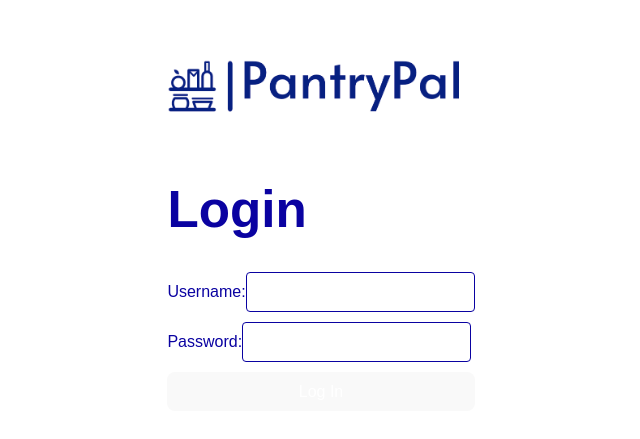
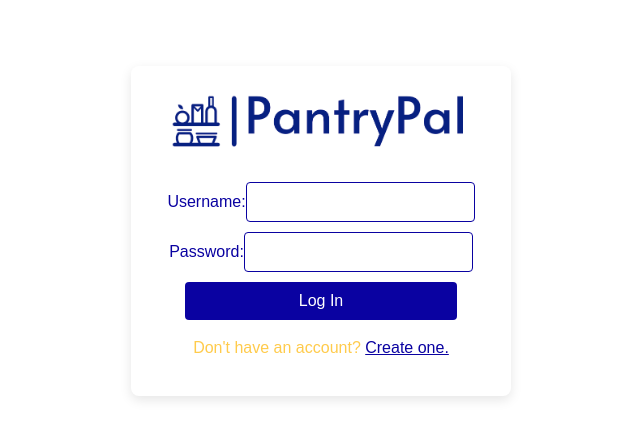
Before and after one commit to bluewolf44/PantryPal, a React (Vite) app in the folder frontend/: page / in a window 1280 px wide. Shown: the part 169-608 px from the top of the page, without its empty margins (319-959 px from the left). Built offline with nearby package versions, Linux system fonts and the light colour scheme; no server answers.

Commit message:
fixed up css for login and main page for layout

```diff
--- a/frontend/src/css/loginUI.css
+++ b/frontend/src/css/loginUI.css
@@ -1,8 +1,8 @@
 /* Basic Reset */
 body {
-    font-family: 'Gotham', Arial, sans-serif; /* Use a similar font if Gotham is unavailable */
-    background-color: #ffffff; /* White background for consistency */
-    color: #0a02a1; /* Dark blue text for general text */
+    font-family: 'Gotham', Arial, sans-serif;
+    background-color: #ffffff;
+    color: #0a02a1;
     display: flex;
     justify-content: center;
     align-items: center;
@@ -12,21 +12,12 @@ body {
 }
 
 .login-container {
-    background: #ffffff; /* White background */
+    background: #ffffff;
     padding: 20px;
     border-radius: 8px;
     box-shadow: 0 4px 12px rgba(0, 0, 0, 0.1);
     width: 340px;
-    text-align: center; /* Center the content */
-}
-
-.login-container p a {
-    color: #ff4b92; /* Adjust color to fit your site's theme */
-    text-decoration: none; /* Removes underline from links */
-}
-
-.login-container p a:hover {
-    text-decoration: underline; /* Adds underline on hover for better user interaction feedback */
+    text-align: center;
 }
 
 form {
@@ -36,35 +27,40 @@ form {
 
 label {
     margin-bottom: 5px;
-    color: #0a02a1; /* Dark blue for label text */
+    color: #0a02a1;
 }
 
-input[type="text"],
-input[type="password"] {
+input[type="text"], input[type="password"] {
     padding: 10px;
     margin-bottom: 10px;
-    border: 1px solid #0a02a1; /* Dark blue borders for input fields */
+    border: 1px solid #625af7;
     border-radius: 4px;
     font-size: 16px;
 }
 
-button {
-    background-color: #ff4b92; /* Bright pink from the prototype for button background */
+.login-container button {
+    background-color: #0a02a1; /* Change the initial color to your theme blue */
     color: white;
     border: none;
-    padding: 10px;
+    padding: 10px 20px; /* Adjust padding to reduce width */
     border-radius: 4px;
     cursor: pointer;
     font-size: 16px;
-    transition: background-color 0.3s;
+    transition: background-color 0.3s; /* Smooth transition for hover effect */
+    width: 80%; /* Example to make it shorter lengthwise */
+    margin: 0 auto; /* Center the button in the container */
 }
 
-button:hover {
-    background-color: #fe7676; /* Coral red for button hover effect */
+.login-container button:hover {
+    background-color: #ff4b92; /* Bright pink on hover */
 }
 
-p {
-    text-align: center;
-    margin-top: 20px;
-    color: #ffcb4c; /* Yellow for additional text, such as prompts or links */
+.create-account-link {
+    color: #0a02a1;
+    cursor: pointer;
+    text-decoration: underline;
 }
+
+.create-account-link:hover {
+    color: #ff4b92;
+}
--- a/frontend/src/css/pantrypage.css
+++ b/frontend/src/css/pantrypage.css
@@ -2,9 +2,15 @@
 body, html {
     margin: 0;
     padding: 0;
-    font-family: Arial, sans-serif;
+    font-family: 'Gotham', Arial, sans-serif;
     background-color: #f4f4f4;
     color: #0a02a1; /* Primary text color */
+    overflow-x: hidden; /* Prevents horizontal scrolling */
+}
+
+h2 {
+    text-align: center; /* Centers the text horizontally */
+    margin: 20px 0; /* Adds top and bottom margins for spacing */
 }
 
 /* Navigation Bar */
@@ -15,6 +21,11 @@ body, html {
     align-items: center;
     justify-content: space-between;
     box-shadow: 0 2px 5px rgba(0, 0, 0, 0.1);
+    position: fixed; /* Keeps navbar at the top */
+    width: 100%; /* Ensures it spans across the page */
+    top: 0;
+    left: 0;
+    z-index: 1000; /* Ensures navbar is above other content */
 }
 
 .menu-button {
@@ -34,6 +45,11 @@ body, html {
     width: auto;
 }
 
+/* Main Content Area */
+main {
+    padding-top: 60px; /* Adds space for the fixed navbar */
+}
+
 /* Pantry Grid Layout */
 .pantry-grid {
     display: grid;
@@ -50,7 +66,7 @@ body, html {
     border-radius: 4px;
     text-align: center;
     background-color: #f9f9f9;
-    transition: background-color 0.2s;
+    transition: all 0.2s ease;
 }
 
 .item img {
@@ -65,39 +81,44 @@ body, html {
 }
 
 .item-buttons {
-    display: flex;
+    display: none; /* Hide buttons by default */
     flex-direction: column;
     position: absolute;
     top: 50%;
     left: 50%;
     transform: translate(-50%, -50%);
-    opacity: 0;
     transition: opacity 0.3s ease;
+    /*padding: 5px; /* Padding around buttons */
+   /* background-color: rgba(255, 255, 255, 0.9); /* Slight background to enhance visibility */
+   /* border-radius: 8px; /* Rounded corners for button container */
+    /*box-shadow: 0 2px 5px rgba(0, 0, 0, 0.1); /* Soft shadow for depth */
 }
 
 .item:hover .item-buttons {
-    opacity: 1;
+    display: flex; /* Show on hover */
 }
 
 /* Button Styling */
 button {
-    padding: 8px 16px;
-    background-color: #007BFF;
+    padding: 10px 20px; /* More padding for a better touch area */
+    margin-top: 5px;
+    background-color: #0a02a1 !important;
     color: white;
     border: none;
-    border-radius: 4px;
+    border-radius: 8px; /* Rounded corners for buttons */
     cursor: pointer;
-    transition: background-color 0.3s;
+    transition: background-color 0.3s, transform 0.2s; /* Smooth color transition and a slight transform */
 }
 
 button:hover {
-    background-color: #0056b3;
+    background-color: #ff4b92 !important; /* Pink color on hover */
+    transform: scale(1.05); /* Slight increase in size on hover for effect */
 }
 
 /* Fixed Button Container at the Bottom */
 .button-container {
     position: fixed;
-    right: 10px;
+    left: 10px; /* Fixed to the left bottom corner */
     bottom: 10px;
     z-index: 1000;
 }
@@ -105,15 +126,15 @@ button:hover {
 /* Sidebar Navigation */
 .side-nav {
     height: 100%;
-    width: 0; /* Initial state, hidden */
+    width: 250px; /* Ensure width is enough to show all text */
     position: fixed;
-    z-index: 1;
+    z-index: 1050; /* Higher z-index to prevent hiding behind other elements */
     top: 0;
     left: 0;
     background-color: #ffffff;
     overflow-x: hidden;
     transition: width 0.5s;
-    padding-top: 60px;
+    padding-top: 60px; /* Ensure padding starts below the navbar */
     box-shadow: 2px 0 5px rgba(0, 0, 0, 0.1);
 }
 
@@ -121,9 +142,9 @@ button:hover {
     padding: 10px;
     text-decoration: none;
     display: block;
+    color: #0a02a1; /* Ensure text is visible */
 }
 
-/* Apply a hover effect for links for better user feedback */
 .side-nav a:hover {
-    background-color: #e0e0e0;
+    background-color: #e0e0e0; /* Hover effect for better user feedback */
 }
--- a/frontend/src/login.jsx
+++ b/frontend/src/login.jsx
@@ -51,34 +51,22 @@ function Login({ app, cookies }) {
     };
 
     return (
-        <div>
+        <div className="login-container">
             <img src={logo} alt="PantryPal Logo" style={{ width: '300px', marginBottom: '20px' }} />
 
-            <h1>Login</h1>
             <form onSubmit={login}>
                 <div>
                     <label htmlFor="username">Username:</label>
-                    <input
-                        type="text"
-                        id="username"
-                        value={app.state.username}
-                        onChange={handleUserNameChange}
-                        required
-                    />
+                    <input type="text" id="username" value={app.state.username} onChange={handleUserNameChange} required />
                 </div>
                 <div>
                     <label htmlFor="password">Password:</label>
-                    <input
-                        type="password"
-                        id="password"
-                        value={app.state.password}
-                        onChange={handlePasswordChange}
-                        required
-                    />
+                    <input type="password" id="password" value={app.state.password} onChange={handlePasswordChange} required />
                 </div>
                 {app.state.error && <div className="error-message">{app.state.error}</div>}
                 <button type="submit">Log In</button>
-            </form>
+                <p>Don't have an account? <span className="create-account-link" onClick={() => navigateTo("createAccount")}>Create one.</span></p>
+                </form>
         </div>
     );
 }
--- a/frontend/src/pantry.jsx
+++ b/frontend/src/pantry.jsx
@@ -90,6 +90,24 @@ function PantryGrid({ logoutProp, deleteAccountProp }) {
                         </div>
                     </div>
                     <div className="item">
+                        <img src={milk} alt="Milk" />
+                        <span>Milk</span>
+                        <span>500ml</span>
+                        <div className="item-buttons">
+                            <button onClick={() => window.location.href = 'editIngredient.html'}>Edit</button>
+                            <button onClick={() => window.location.href = 'deleteIngredient.html'}>Delete</button>
+                        </div>
+                    </div>
+                    <div className="item">
+                        <img src={milk} alt="Milk" />
+                        <span>Milk</span>
+                        <span>500ml</span>
+                        <div className="item-buttons">
+                            <button onClick={() => window.location.href = 'editIngredient.html'}>Edit</button>
+                            <button onClick={() => window.location.href = 'deleteIngredient.html'}>Delete</button>
+                        </div>
+                    </div>
+                    <div className="item">
                         <img src={flour} alt="Flour" />
                         <span>Flour</span>
                         <span>1kg</span>
```
